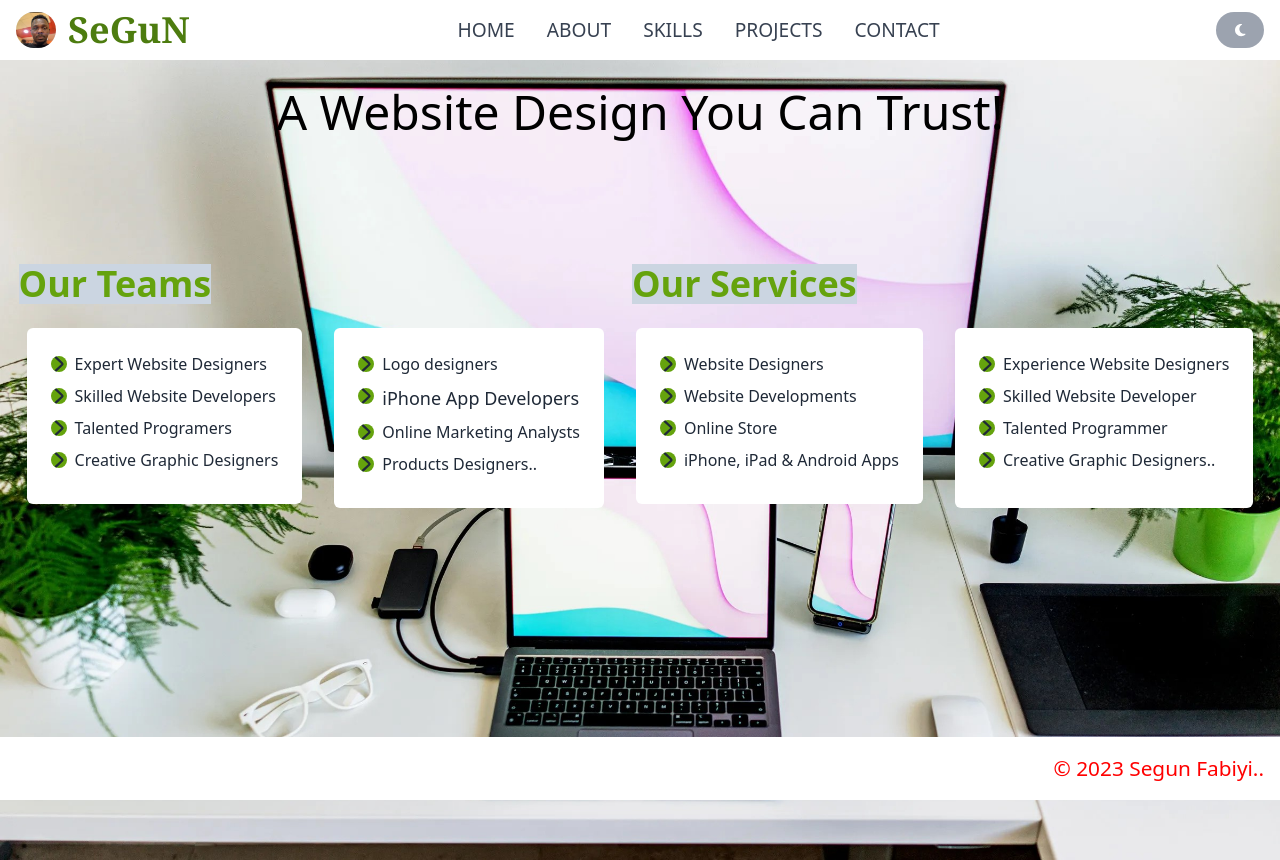
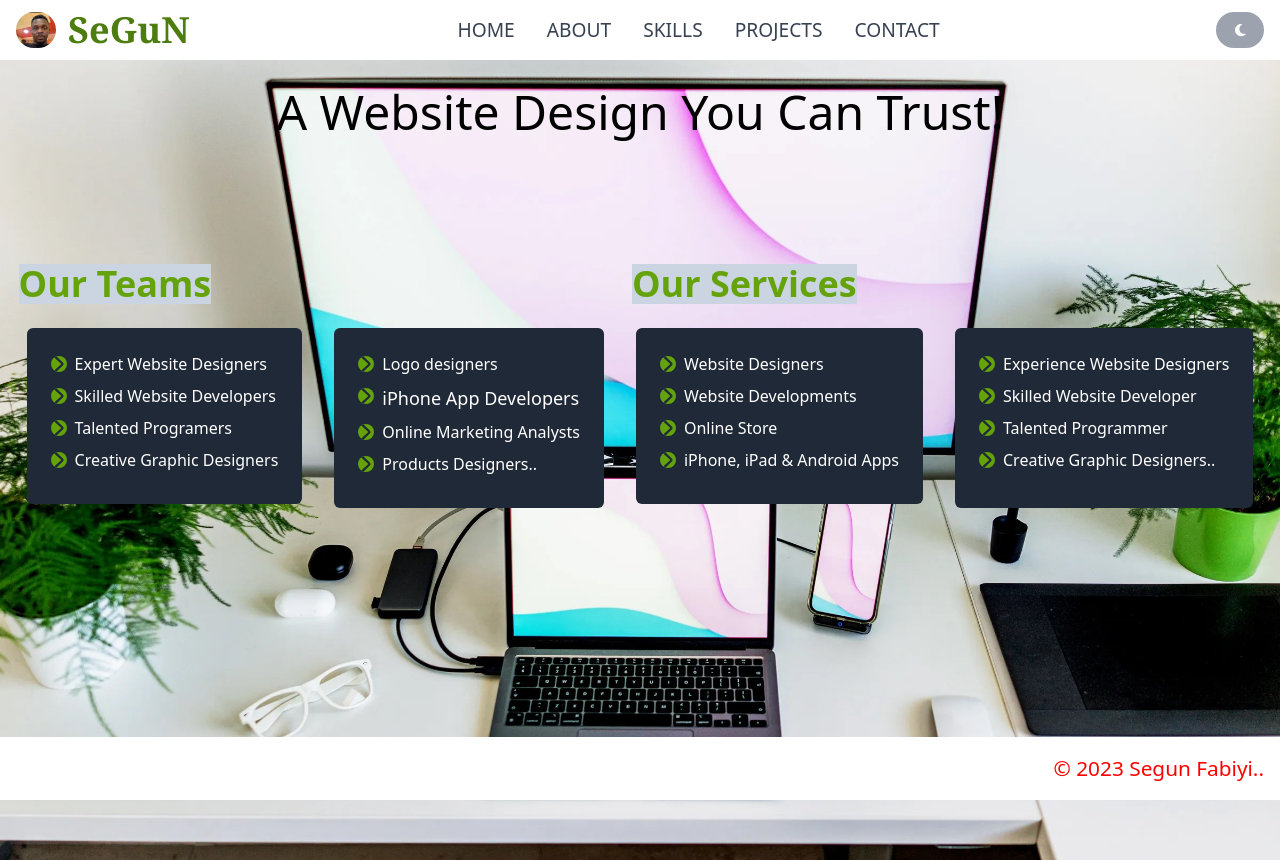
Before and after one commit to fabiyis/IProject, a React (Vite) app: page /skills in a window 1280 px wide. Built offline with nearby package versions, Linux system fonts and the light colour scheme.

Commit message:
modification in Skills.jsx components

```diff
--- a/src/pages/Skills.jsx
+++ b/src/pages/Skills.jsx
@@ -12,7 +12,7 @@ function Skills({ isDarkMode }) {
      <div className="flex flex-col sm:flex-row  justify-center">
       <div className="mb-8 sm:mr sm:mb-0">
       <h1 className="text-4xl font-extrabold mb-6 text-lime-600 ml-2 bg-slate-300 w-fit">Our Teams</h1>
-      <div className="card mx-4 bg-white text-gray-800 rounded-md p-6">
+      <div className="card mx-4 bg-gray-800 dark:text-white text-white rounded-md p-6">
         <ul style={listStyles}>
           <div className="flex">
             <svg className="w-4 h-4 mt-1 mr-2 text-gray-800 dark:text-white bg-lime-600 rounded-full" aria-hidden="true" xmlns="http://www.w3.org/2000/svg" fill="none" viewBox="0 0 8 14">
@@ -42,7 +42,7 @@ function Skills({ isDarkMode }) {
       </div>
     </div>
 
-    <div className="card mx-4 bg-white text-gray-800 rounded-md p-6  mt-16 mb-10 ">
+    <div className="card mx-4 text-white  dark:text-white bg-gray-800 rounded-md p-6  mt-16 mb-10 ">
       <ul style={listStyles}>
         <div className="flex">
             <svg className="w-4 h-4 mt-1 mr-2 text-gray-800 dark:text-white bg-lime-600 rounded-full" aria-hidden="true" xmlns="http://www.w3.org/2000/svg" fill="none" viewBox="0 0 8 14">
@@ -73,7 +73,7 @@ function Skills({ isDarkMode }) {
 
     <div>
       <h1 className="text-4xl font-extrabold mb-6 ml-3 text-lime-600 w-fit bg-slate-300">Our Services</h1>
-    <div className="card mx-4 bg-white text-gray-800 rounded-md p-6 ">
+    <div className="card mx-4 dark:text-white text-white rounded-md p-6  bg-gray-800 ">
       <ul style={listStyles}>
           <div className="flex">
             <svg className="w-4 h-4 mt-1 mr-2 text-gray-800 dark:text-white bg-lime-600 rounded-full" aria-hidden="true" xmlns="http://www.w3.org/2000/svg" fill="none" viewBox="0 0 8 14">
@@ -103,7 +103,7 @@ function Skills({ isDarkMode }) {
     </div>
     </div>
 
-    <div className="card mx-4 bg-white text-gray-800 rounded-md p-6 mt-16 mb-10">
+    <div className="card mx-4 text-white rounded-md p-6 mt-16 mb-10 dark:text-white  bg-gray-800 ">
       <ul style={listStyles}>
         <div className="flex">
           <svg className="w-4 h-4 mt-1 mr-2 text-gray-800 dark:text-white bg-lime-600 rounded-full" aria-hidden="true" xmlns="http://www.w3.org/2000/svg" fill="none" viewBox="0 0 8 14">
```
